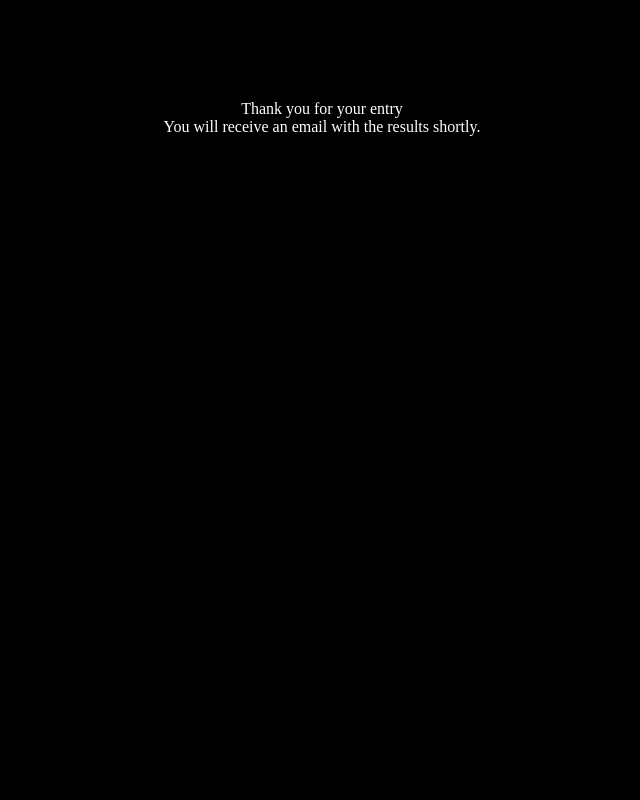
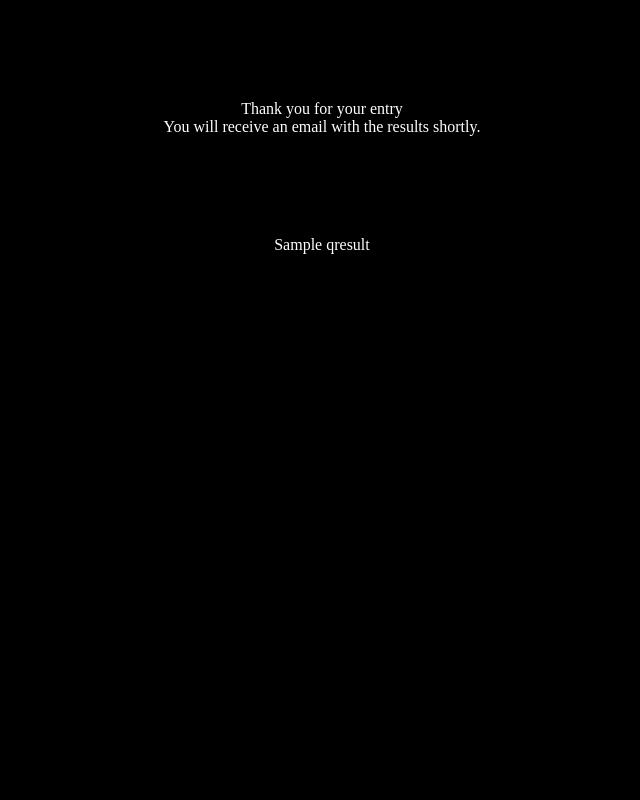
Before and after one commit to TrellixVulnTeam/App9DatacollectorWebApp_1G6S, a Flask app: template templates/success.html in a window 1280 px wide. Shown: the whole page, without its empty margins (318-958 px from the left). Run offline with Flask 2, Linux system fonts and the light colour scheme; the template is opened without the code that fills it: most values are stand-ins (such as "Sample title", 1, 10 or a date in 2020).

Commit message:
query result on success

```diff
--- a/app.py
+++ b/app.py
@@ -31,7 +31,8 @@ def success():
             data=Data(email,height)
             db.session.add(data)
             db.session.commit()
-            return render_template("success.html")
+            qresult=db.session.query(Data).filter(Data.email_==email).count()
+            return render_template("success.html", qresult)
         return render_template("index.html", message="Email already exists")  #otherwise give message to user
 
 if __name__ == '__main__'   :
--- a/templates/success.html
+++ b/templates/success.html
@@ -12,6 +12,9 @@
         <div class="container">
             <p class="success-message">Thank you for your entry<br>
             You will receive an email with the results shortly.</p>
+            <p1 id="qresult">
+                {{ qresult | safe }}
+            </p1>
         </div>
     </body>
 </html>
```
Also changed, not shown: templates/index.html (line endings or trailing spaces).
